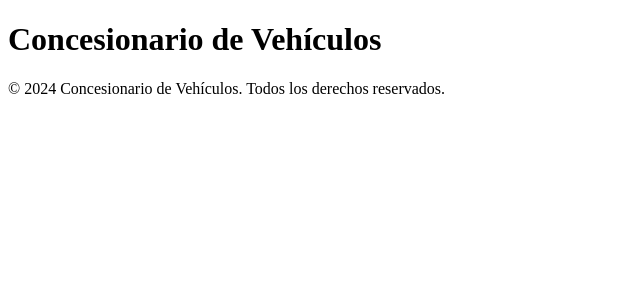
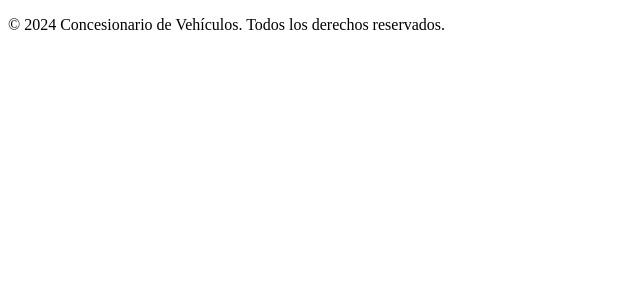
Before and after one commit to TomyRoko/frontend-proyecto-concesionario-de-vehiculos-tzvetomir, a React (Vite) app in the folder frontend-proyecto-concesionario-de-vehiculos-tzvetomir/: page / in a window 1280 px wide. Shown: the top 300 px of the page, without its empty margins (0-640 px from the left). Built offline with nearby package versions, Linux system fonts and the light colour scheme.

Commit message:
Se aparta el header

```diff
--- a/frontend-proyecto-concesionario-de-vehiculos-tzvetomir/src/components/header.jsx
+++ b/frontend-proyecto-concesionario-de-vehiculos-tzvetomir/src/components/header.jsx
@@ -1,7 +1,7 @@
 function Header() {
   return (
     <header>
-      <h1>Concesionario de Vehículos</h1>
+      {/* <h1>Logo de la marca</h1> */}
     </header>
   );
 }
```
